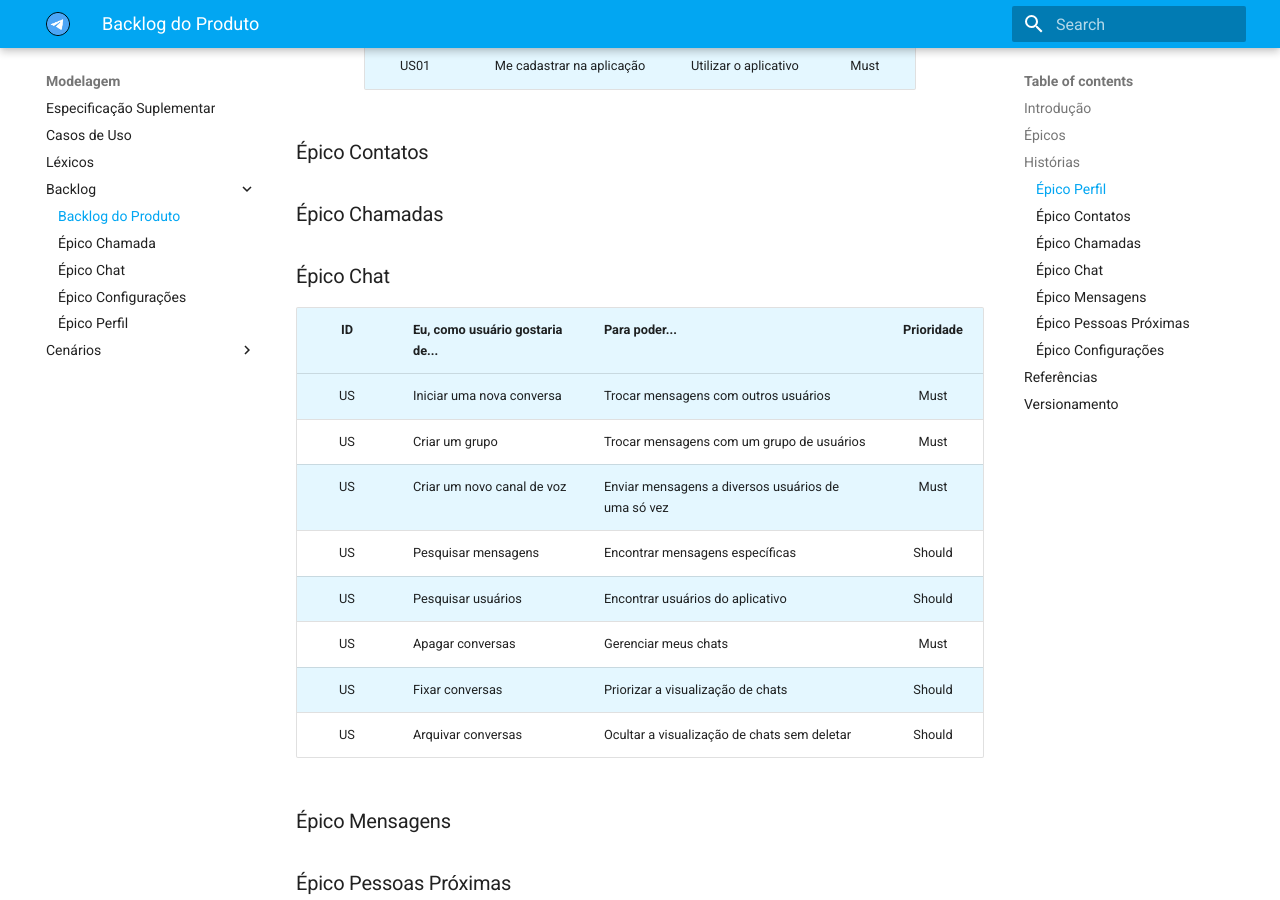
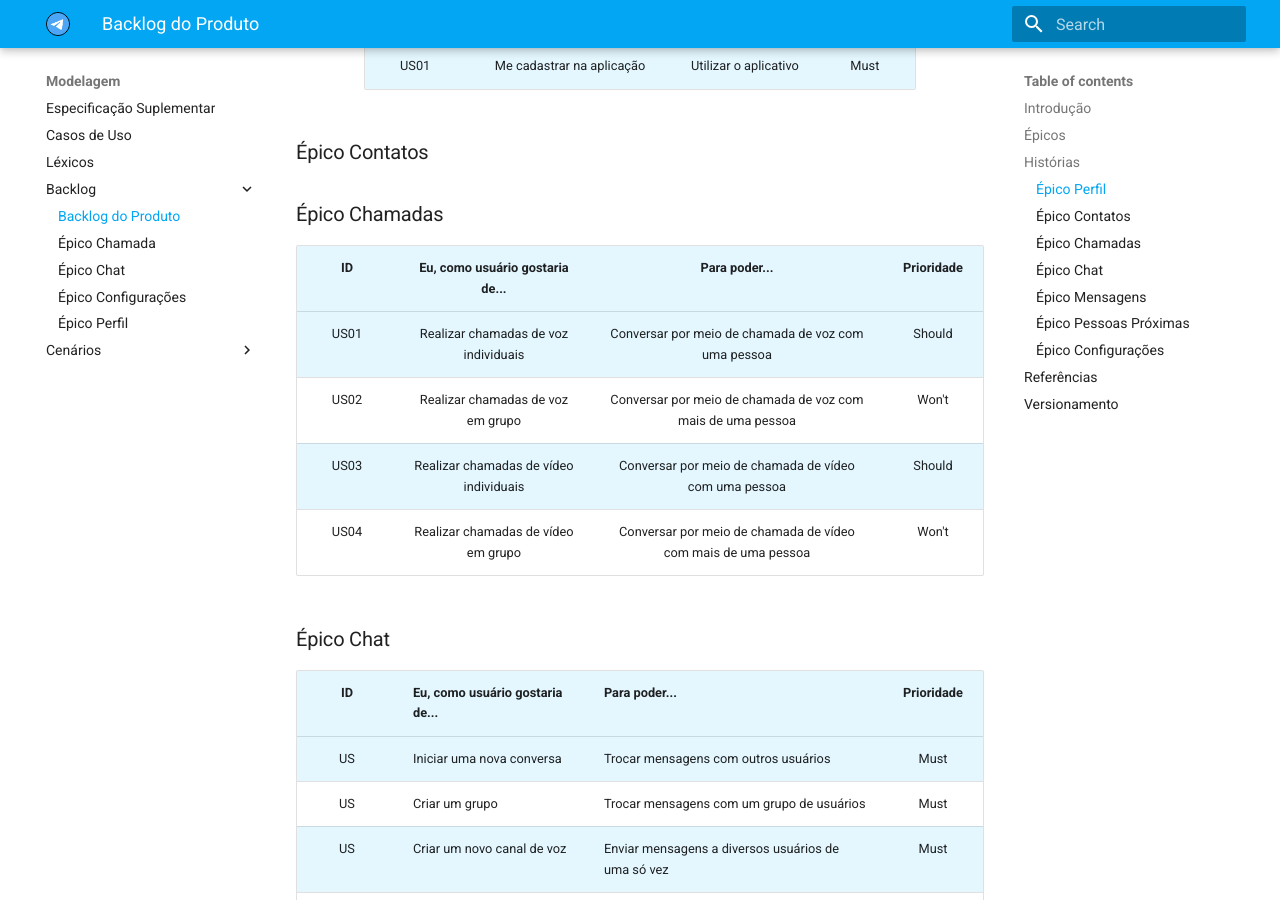
Before and after one commit to Requisitos-de-Software/2020.2-Telegram, an MkDocs documentation site: the page built from docs/modelagem/backlog/backlog_do_produto.md, in a window 1280 px wide and 900 px high, scrolled down 720 px. Built offline with MkDocs 1.6.1 and Material for MkDocs 9.7.7, drawn with Linux system fonts in a browser that asks for light colours.

Commit message:
Adiciona epico de chamada

```diff
--- a/docs/modelagem/backlog/backlog_do_produto.md
+++ b/docs/modelagem/backlog/backlog_do_produto.md
@@ -5,9 +5,9 @@
 ## Épicos
 - [Perfil](../docs/modelagem/backlog/epico_perfil.md)
 - Contatos
-- Chamadas
+- [Chamadas](../docs/modelagem/backlog/epico_chamada.md)
 - [Chat](../docs/modelagem/backlog/epico_chat.md)
-- Mensagens
+- [Mensagens](../docs/modelagem/backlog/epico_mensagens.md)
 - Pessoas Próximas
 - [Configurações](../docs/modelagem/backlog/epico_configuracoes.md)
 
@@ -24,6 +24,12 @@
 
 ### Épico Chamadas
 
+|  ID | Eu, como usuário gostaria de...|    Para poder...      | Prioridade |
+| :-: | :----------------------------: | :-------------------: | :--------: |
+| US01| Realizar chamadas de voz individuais   | Conversar por meio de chamada de voz com uma pessoa           |    Should   |
+| US02| Realizar chamadas de voz em grupo      | Conversar por meio de chamada de voz com mais de uma pessoa   |    Won't    |
+| US03| Realizar chamadas de vídeo individuais | Conversar por meio de chamada de vídeo com uma pessoa         |    Should   |
+| US04| Realizar chamadas de vídeo em grupo    | Conversar por meio de chamada de vídeo com mais de uma pessoa |    Won't    |
 
 ### Épico Chat
 |  ID | Eu, como usuário gostaria de...|              Para poder...                  | Prioridade |
```
